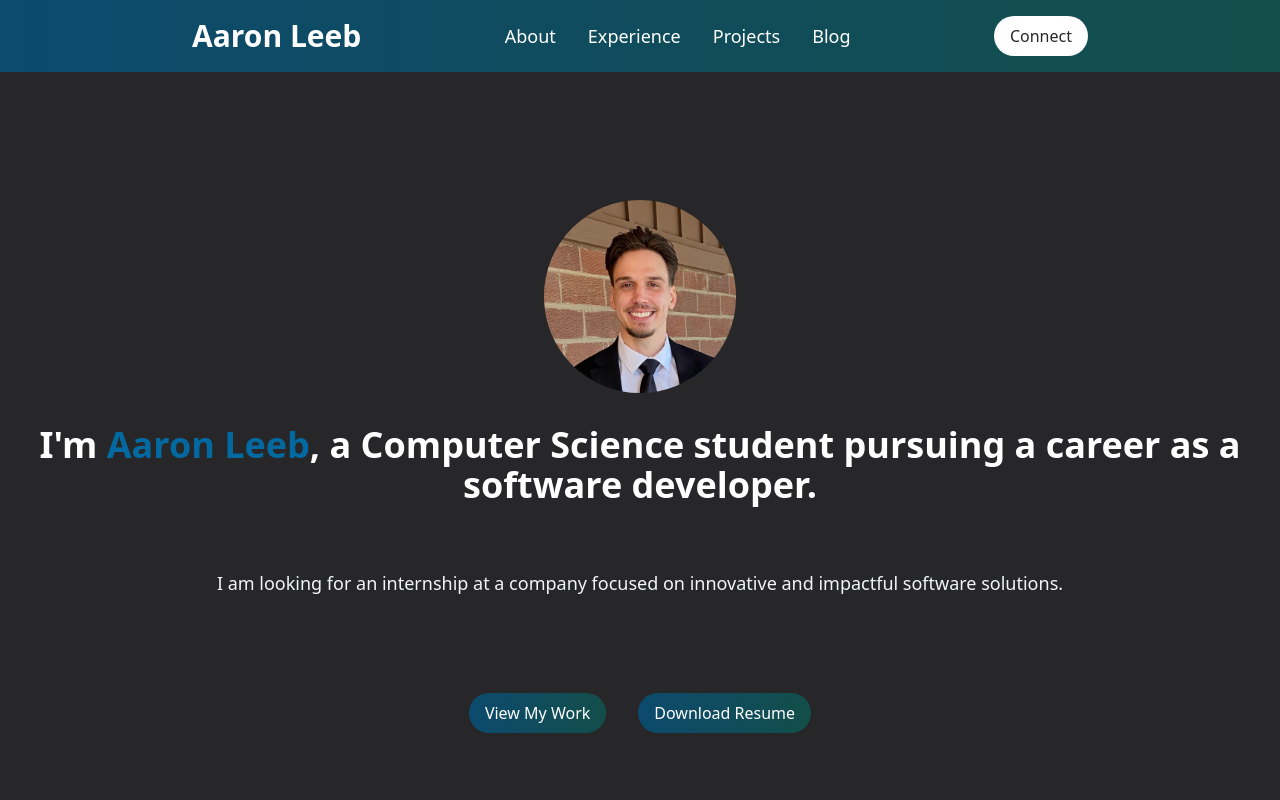
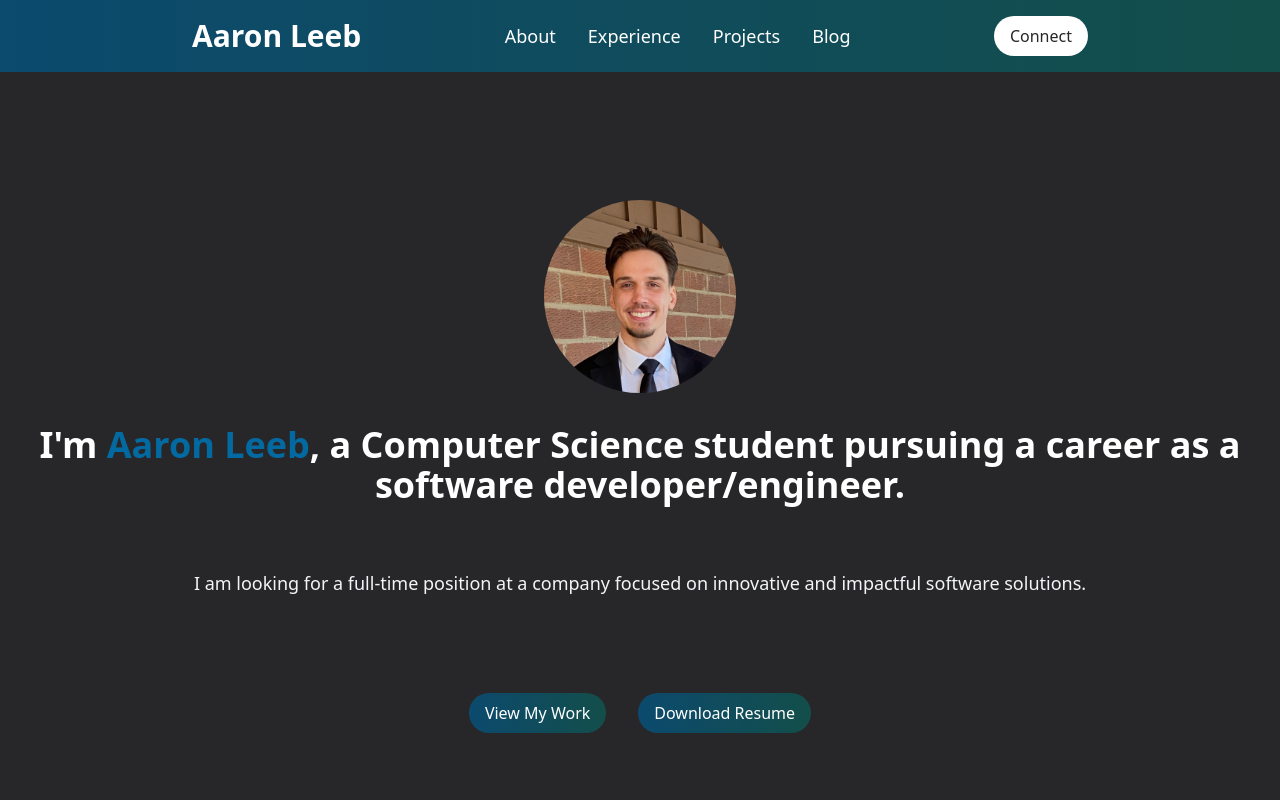
Before and after one commit to aaron-leeb/aaron-leeb.github.io, a React (Vite) app: page / in a window 1280 px wide. Shown: the top 800 px of the page. Built offline with nearby package versions, Linux system fonts and the light colour scheme; no server answers.

Commit message:
Updated hero section

```diff
--- a/src/components/Hero.tsx
+++ b/src/components/Hero.tsx
@@ -9,10 +9,10 @@ const Hero = () => {
                 I'm {" "}
                 <span className='text-transparent bg-clip-text bg-sky-700'>Aaron Leeb</span>
                 , a Computer Science student
-                pursuing a career as a software developer.
+                pursuing a career as a software developer/engineer.
             </h1>
             <p className='mt-16 text-lg text-gray-100 px-4 md:px-32'>
-                I am looking for an internship at a company focused on
+                I am looking for a full-time position at a company focused on
                 innovative and impactful software solutions.
             </p>
             <div className='mt-24 space-x-8'>
```
